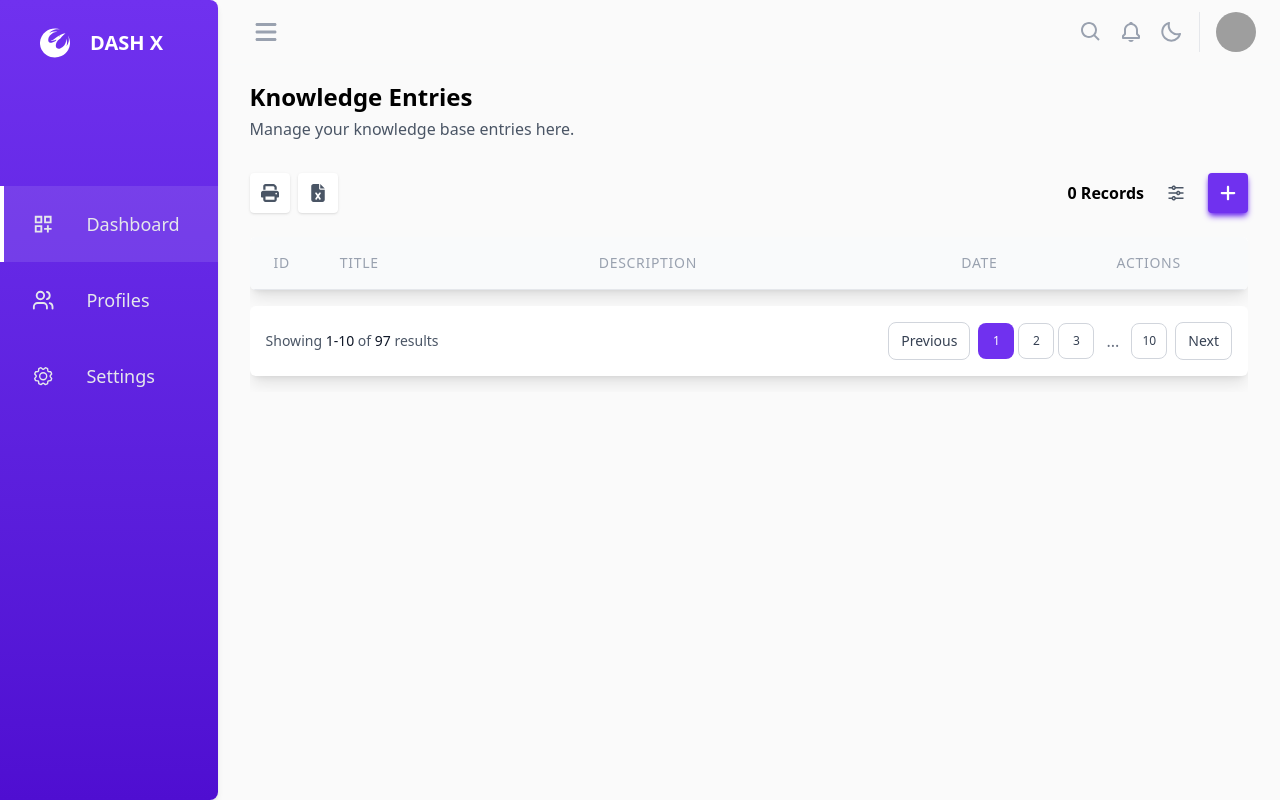
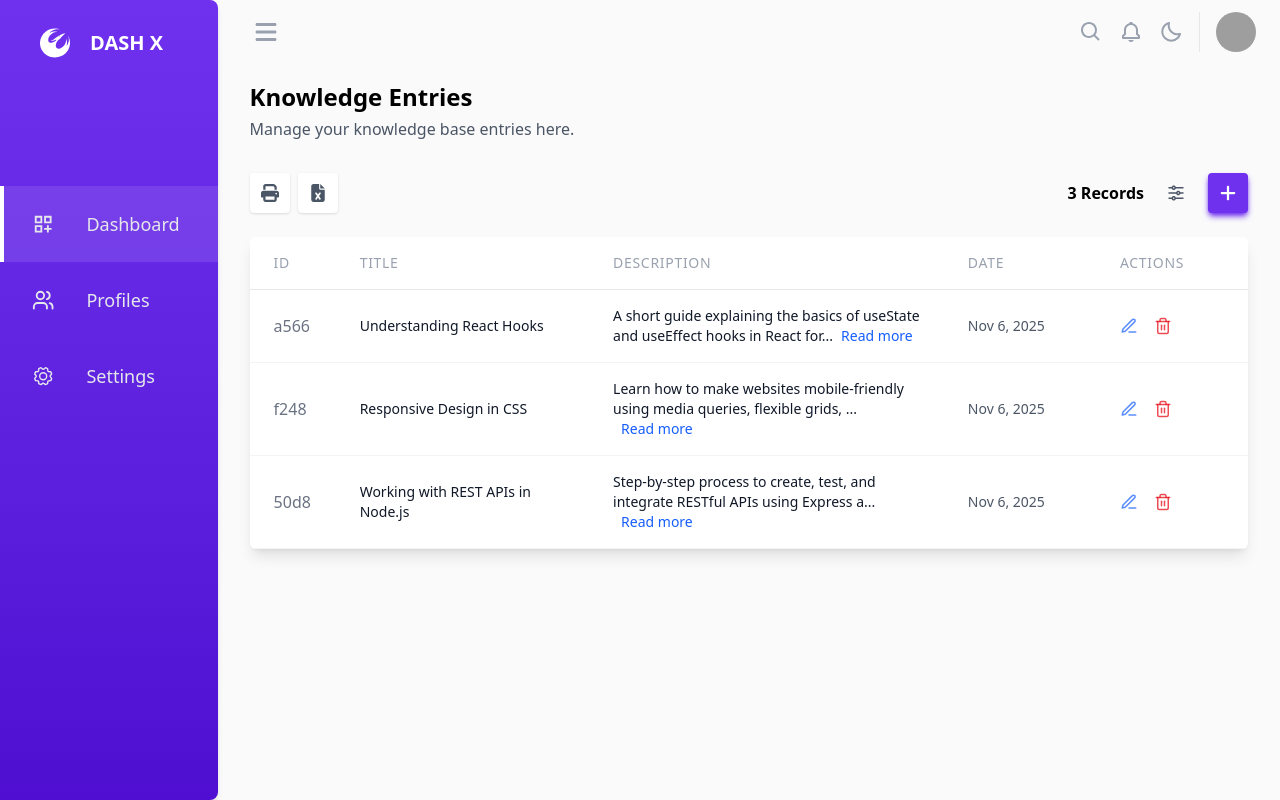
Before and after one commit to muhammad-atif-74/knowledge-entries-dashboard, a React (Vite) app: page / in a window 1280 px wide. Built offline with nearby package versions, Linux system fonts and the light colour scheme; data requests are answered from the project's data file; grey boxes are pictures that could not be loaded.

Commit message:
Update edit and delete api implementation.

```diff
--- a/db.json
+++ b/db.json
@@ -1,22 +1,22 @@
 {
   "entries": [
     {
-      "id": 1,
+      "id": "a566",
       "title": "Understanding React Hooks",
       "content": "A short guide explaining the basics of useState and useEffect hooks in React for managing state and side effects.",
-      "createdAt": 1760486400000
+      "createdAt": "2025-11-06T00:00:00.000Z"
     },
     {
-      "id": 2,
+      "id": "f248",
       "title": "Responsive Design in CSS",
-      "content": "Learn how to make websites mobile-friendly using media queries, flexible grids, and relative units.",
-      "createdAt": 1760870400000
+      "content": "Learn how to make websites mobile-friendly using media queries, flexible grids, and relative units",
+      "createdAt": "2025-11-06T00:00:00.000Z"
     },
     {
-      "id": 3,
+      "id": "50d8",
       "title": "Working with REST APIs in Node.js",
       "content": "Step-by-step process to create, test, and integrate RESTful APIs using Express and Postman.",
-      "createdAt": 1761264000000
+      "createdAt": "2025-11-06T00:00:00.000Z"
     }
   ]
 }
--- a/package.json
+++ b/package.json
@@ -18,6 +18,7 @@
     "react-dom": "^19.1.1",
     "react-icons": "^5.5.0",
     "react-router-dom": "^7.9.5",
+    "sonner": "^2.0.7",
     "tailwindcss": "^4.1.16",
     "yup": "^1.7.1",
     "zod": "^4.1.12",
--- a/src/App.tsx
+++ b/src/App.tsx
@@ -6,11 +6,13 @@ import { BrowserRouter, Routes, Route } from "react-router-dom"
 import Profile from './pages/Profile'
 import Settings from './pages/Settings'
 import AddNewEntry from './pages/AddNewEntry'
+import { Toaster } from 'sonner';
 
 function App() {
 
   return (
     <>
+      <Toaster />
       <BrowserRouter>
         <Routes>
           <Route element={<DashboardLayout />}>
--- a/src/api/index.ts
+++ b/src/api/index.ts
@@ -1,15 +1,56 @@
-import axios from "axios"
-import { api_router } from '../app-configs'
+import axios from "axios";
+import { api_routes } from "../app-config";
+import type { KnowledgeEntry, NewKnowledgeEntry } from "../types";
 
-const apiUrl = import.meta.env.VITE_APP_API_URL
+const apiUrl = import.meta.env.VITE_APP_API_URL;
 
+// ✅ Fetch all entries
 export const fetchAllEntries = async () => {
     try {
-        const response = await axios.get(`${apiUrl}${api_router.ENTRIES}`)
-        return response.data
+        const response = await axios.get(`${apiUrl}${api_routes.ENTRIES}`);
+        return response.data;
+    } catch (err) {
+        console.error(err);
+        throw new Error("Failed to fetch all entries", { cause: err });
     }
-    catch (err) {
-        throw new Error(err)
-        console.log(err)
+};
+
+export const addEntry = async (newEntry: NewKnowledgeEntry) => {
+    try {
+        const response = await axios.post(`${apiUrl}${api_routes.ENTRIES}`, newEntry);
+        return response.data;
+    } catch (err) {
+        console.error(err);
+        throw new Error("Failed to add entry", { cause: err });
     }
-}
+};
+
+export const updateEntry = async (id: string, updatedEntry: KnowledgeEntry) => {
+    try {
+        const response = await axios.put(`${apiUrl}${api_routes.ENTRIES}/${id}`, updatedEntry);
+        return response.data;
+    } catch (err) {
+        console.error(err);
+        throw new Error(`Failed to update entry with ID ${id}`, { cause: err });
+    }
+};
+
+export const deleteEntry = async (id: string) => {
+    try {
+        const response = await axios.delete(`${apiUrl}${api_routes.ENTRIES}/${id}`);
+        return response.data;
+    } catch (err) {
+        console.error(err);
+        throw new Error(`Failed to delete entry with ID ${id}`, { cause: err });
+    }
+};
+
+export const fetchEntryById = async (id: string) => {
+    try {
+        const response = await axios.get(`${apiUrl}${api_routes.ENTRIES}/${id}`);
+        return response.data;
+    } catch (err) {
+        console.error(err);
+        throw new Error(`Failed to fetch entry with ID ${id}`, { cause: err });
+    }
+};
--- a/src/components/KnowledgeEntries.tsx
+++ b/src/components/KnowledgeEntries.tsx
@@ -3,12 +3,13 @@ import type { KnowledgeEntry } from "../types"
 import { useState } from "react"
 
 interface KnowledgeEntriesProps {
-    data: KnowledgeEntry[],
+    data: KnowledgeEntry[] | [],
+    loading: boolean,
     handleDelete: (id: string) => void,
     handleEdit: (id: string) => void,
 }
 
-const KnowledgeEntries = ({ data, handleDelete, handleEdit }: KnowledgeEntriesProps) => {
+const KnowledgeEntries = ({ data, handleDelete, handleEdit, loading }: KnowledgeEntriesProps) => {
     const [expandedIds, setExpandedIds] = useState<Set<number>>(new Set())
 
     const toggleExpand = (id: number) => {
@@ -22,10 +23,10 @@ const KnowledgeEntries = ({ data, handleDelete, handleEdit }: KnowledgeEntriesPr
 
 
     return (
-        <div className="w-full overflow-x-auto ">
-            <table className="w-full border-collapse bg-white dark:bg-gray-900 rounded-md shadow-lg hidden md:block overflow-auto">
+        <div className="w-full ">
+            <table className="w-full border-collapse bg-white dark:bg-gray-900 rounded-md mb-6 shadow-lg hidden md:block overflow-auto">
                 <thead>
-                    <tr className="border-b border-gray-200 dark:border-gray-700 bg-gray-50 dark:bg-gray-900">
+                    <tr className="border-b border-gray-200 dark:border-gray-700 bg-white dark:bg-gray-900">
                         <th className="text-left py-4 px-6 text-sm font-medium text-gray-400 uppercase tracking-wider w-[5%]">
                             ID
                         </th>
@@ -44,7 +45,26 @@ const KnowledgeEntries = ({ data, handleDelete, handleEdit }: KnowledgeEntriesPr
                     </tr>
                 </thead>
                 <tbody>
-                    {data.map((entry) => {
+                    {
+                        loading && (
+                            <tr>
+                                <td colSpan={5} className="py-4 px-6 text-center text-gray-500">
+                                    Loading...
+                                </td>
+                            </tr>
+                        )
+                    }
+                    {
+                        data.length === 0 && !loading && (
+                            <tr>
+                                <td colSpan={5} className="py-4 px-6 text-center text-gray-500">
+                                    No records found.
+                                </td>
+                            </tr>
+                        )
+                    }
+                    {data.length > 0 && !loading && data
+                        .map((entry) => {
                             return (
                                 <tr key={entry.id} className="border-b border-gray-100 dark:border-gray-700 hover:bg-gray-50 dark:hover:bg-gray-700 transition-colors">
                                     <td className="py-4 px-6 text-gray-500 font-medium">
@@ -107,10 +127,10 @@ const KnowledgeEntries = ({ data, handleDelete, handleEdit }: KnowledgeEntriesPr
                                 </p>
                                 <div className="action flex items-center gap-4" >
                                     <div className="">
-                                        <FiEdit3 className="text-lg cursor-pointer text-blue-600/70 hover:text-blue-800 transition" />
+                                        <FiEdit3 onClick={() => handleEdit(entry.id)} className="text-lg cursor-pointer text-blue-600/70 hover:text-blue-800 transition" />
                                     </div>
                                     <div className="">
-                                        <FiTrash2 className="text-lg cursor-pointer text-red-600/70 hover:text-red-800 transition" />
+                                        <FiTrash2 onClick={() => handleDelete(entry.id)} className="text-lg cursor-pointer text-red-600/70 hover:text-red-800 transition" />
                                     </div>
                                 </div>
                             </div>
@@ -119,7 +139,7 @@ const KnowledgeEntries = ({ data, handleDelete, handleEdit }: KnowledgeEntriesPr
                 }
             </div>
 
-            <div className="flex flex-col md:flex-row gap-2 items-center justify-between my-4 p-3 md:p-4 bg-white dark:bg-gray-900 rounded-md shadow-sm md:shadow-lg">
+            <div className="hidden flex flex-col md:flex-row gap-2 items-center justify-between my-4 p-3 md:p-4 bg-white dark:bg-gray-900 rounded-md shadow-sm md:shadow-lg">
                 <div className="hidden md:block text-sm text-gray-600 dark:text-gray-100">
                     Showing <span className="font-medium text-gray-900 dark:text-gray-50">1-10</span> of <span className="font-medium text-gray-900 dark:text-gray-50">97</span> results
                 </div>
--- a/src/layouts/DashboardLayout.tsx
+++ b/src/layouts/DashboardLayout.tsx
@@ -10,7 +10,7 @@ const DashboardLayout = () => {
     return (
         <main className="flex items-start bg-neutral-50 dark:bg-[#1a263c] dark:text-gray-50 h-screen overflow-auto">
             <Sidebar />
-            <section className={clsx("content w-full overflow-hidden", isSidebarCollapsed ? "md:w-[94%]" : "md:w-[83%]")}>
+            <section className={clsx("content w-full overflow-auto h-screen ", isSidebarCollapsed ? "md:w-[94%]" : "md:w-[83%]")}>
                 <Header />
                 <Outlet />
             </section>
--- a/src/pages/AddNewEntry.tsx
+++ b/src/pages/AddNewEntry.tsx
@@ -4,7 +4,10 @@ import { useNavigate, useSearchParams } from "react-router-dom"
 import { FaSave } from "react-icons/fa"
 import { MdCancel } from "react-icons/md"
 import { routes } from "../app-config"
-import { knowledgeEntries } from "./Dashboard"
+import type { KnowledgeEntry, NewKnowledgeEntry } from "../types"
+import { addEntry, fetchEntryById, updateEntry } from "../api"
+import { toast } from "sonner"
+import { useEffect, useState } from "react"
 
 const validationSchema = Yup.object({
     title: Yup.string()
@@ -20,30 +23,111 @@ const validationSchema = Yup.object({
         .max(new Date(), "Date cannot be in the future"),
 })
 
+interface FormValues {
+    title: string
+    content: string
+    createdAt: string
+}
+
 const AddNewEntry = () => {
     const navigate = useNavigate()
     const [searchParams] = useSearchParams()
     const entryId = searchParams.get("id")
     const isEditMode = Boolean(entryId)
 
-    const existingEntry = isEditMode
-        ? knowledgeEntries.find(entry => entry.id === entryId)
-        : null
+    const [existingEntry, setExistingEntry] = useState<KnowledgeEntry | null>(null)
+    const [isLoading, setIsLoading] = useState(false)
 
-    const formik = useFormik({
+    useEffect(() => {
+        if (isEditMode && entryId) {
+            setIsLoading(true)
+            fetchEntryById(entryId)
+                .then((data) => {
+                    console.log("Fetched entry for editing:", data)
+                    setExistingEntry(data)
+                })
+                .catch((error) => {
+                    console.error("Error fetching entry:", error)
+                    toast.error("Failed to load entry data.")
+                    navigate(routes.DASHBOARD)
+                })
+                .finally(() => {
+                    setIsLoading(false)
+                })
+        }
+    }, [entryId, isEditMode, navigate])
+
+
+    const handleAddEntry = (entryData: NewKnowledgeEntry) => {
+        console.log("Adding new entry:", entryData)
+        addEntry(entryData)
+            .then((data) => {
+                console.log("Entry added successfully:", data)
+                toast.success("Entry added successfully!")
+                setTimeout(() => {
+                    navigate(routes.DASHBOARD)
+                }, 500);
+            })
+            .catch((error) => {
+                console.error("Error adding entry:", error)
+                toast.error("Failed to add entry. Please try again.")
+            })
+    }
+
+    const handleUpdateEntry = (entryData: KnowledgeEntry) => {
+        console.log("Updating entry:", entryData)
+
+        updateEntry(entryId!, entryData)
+            .then((data) => {
+                toast.success("Entry updated successfully!")
+                setTimeout(() => {
+                    navigate(routes.DASHBOARD)
+                }, 500);
+                navigate(routes.DASHBOARD)
+            })
+            .catch((error) => {
+                console.error("Error updating entry:", error)
+                toast.error("Failed to update entry. Please try again.")
+            })
+    }
+
+    const formik = useFormik<FormValues>({
         initialValues: {
             title: existingEntry?.title || "",
             content: existingEntry?.content || "",
             createdAt: existingEntry?.createdAt
-                ? new Date(existingEntry.createdAt).toISOString().split('T')[0]
-                : new Date().toISOString().split('T')[0],
+                ? new Date(existingEntry.createdAt).toISOString().split("T")[0]
+                : new Date().toISOString().split("T")[0],
         },
+        enableReinitialize: true, // This is crucial - it updates the form when existingEntry loads
         validationSchema,
         onSubmit: (values) => {
-            console.log(isEditMode ? "Updating entry:" : "Creating entry:", values)
-            navigate(routes.DASHBOARD)
+            if (isEditMode) {
+                const entryData: KnowledgeEntry = {
+                    id: entryId!,
+                    title: values.title,
+                    content: values.content,
+                    createdAt: new Date(values.createdAt),
+                }
+                handleUpdateEntry(entryData)
+            } else {
+                const entryData: NewKnowledgeEntry = {
+                    title: values.title,
+                    content: values.content,
+                    createdAt: new Date(values.createdAt),
+                }
+                handleAddEntry(entryData)
+            }
         },
     })
+
+    if (isLoading) {
+        return (
+            <section className="px-2 md:px-8">
+                <div className="text-center py-8">Loading...</div>
+            </section>
+        )
+    }
 
     return (
         <section className="px-2 md:px-8">
--- a/src/pages/Dashboard.tsx
+++ b/src/pages/Dashboard.tsx
@@ -6,33 +6,15 @@ import { useEffect, useState } from "react"
 import ConfirmDialog from "../components/ConfirmDialog"
 import { Link, useNavigate } from "react-router-dom"
 import { routes } from "../app-config"
-import {fetchAllEntries} from '../api/index'
-export const knowledgeEntries: KnowledgeEntry[] = [
-  {
-    id: "1",
-    title: "Understanding React Hooks",
-    content: "A short guide explaining the basics of useState and useEffect hooks in React for managing state and side effects.",
-    createdAt: new Date("2025-10-15"),
-  },
-  {
-    id: "2",
-    title: "Responsive Design in CSS",
-    content: "Learn how to make websites mobile-friendly using media queries, flexible grids, and relative units.",
-    createdAt: new Date("2025-10-20"),
-  },
-  {
-    id: "3",
-    title: "Working with REST APIs in Node.js",
-    content: "Step-by-step process to create, test, and integrate RESTful APIs using Express and Postman.",
-    createdAt: new Date("2025-10-25"),
-  },
-]
+import { deleteEntry, fetchAllEntries } from '../api/index'
+import { toast } from "sonner"
 
 
 const Dashboard = () => {
   const navigate = useNavigate()
 
   const [knowledgeEntries, setKnowledgeEntries] = useState<KnowledgeEntry[] | null>([])
+  const [loadingKnowledgeEntries, setLoadingKnowledgeEntries] = useState<boolean>(true)
   const [confirmDialog, setConfirmDialog] = useState({
     isOpen: false,
     title: '',
@@ -41,11 +23,33 @@ const Dashboard = () => {
   });
 
   useEffect(() => {
-    fetchAllEntries
+    fetchAllEntries()
+      .then((data) => {
+        console.log("Fetched knowledge entries:", data);
+        setKnowledgeEntries(data);
+      })
+      .catch((error) => {
+        console.error("Error fetching knowledge entries:", error);
+      })
+      .finally(() => {
+        setLoadingKnowledgeEntries(false);
+      });
   }, [])
 
   const handleDeleteRecord = (id: string) => {
     console.log("Record deleted.", id);
+
+    deleteEntry(id)
+      .then((data) => {
+        console.log("Entry deleted successfully:", data);
+        toast.success("Entry deleted successfully!");
+        setKnowledgeEntries(prevEntries => prevEntries ? prevEntries.filter(entry => entry.id !== id) : null);
+      })
+      .catch((error) => {
+        toast.error("Failed to delete entry. Please try again.");
+        console.error("Error deleting entry:", error);
+      });
+
     setConfirmDialog({ ...confirmDialog, isOpen: false });
   }
 
@@ -81,7 +85,7 @@ const Dashboard = () => {
           </aside>
           <aside>
             <div className="flex items-center gap-3">
-              <h5 className="font-semibold text-sm md:text-base">{knowledgeEntries.length} Records</h5>
+              <h5 className="font-semibold text-sm md:text-base">{knowledgeEntries?.length} Records</h5>
               <div className="w-8 h-8 md:w-10 md:h-10 flex items-center justify-center cursor-pointer  group">
                 <RiEqualizerLine className="text-lg text-gray-600 dark:text-gray-50 dark:group-hover:text-white group-hover:scale-105 group-hover:text-gray-700 transition" />
               </div>
@@ -94,9 +98,10 @@ const Dashboard = () => {
 
         {/* List of knowledge entries  */}
         <KnowledgeEntries
-          data={knowledgeEntries}
+          data={knowledgeEntries!}
           handleDelete={handleDeleteClick}
           handleEdit={handleEditClick}
+          loading={loadingKnowledgeEntries}
         />
 
       </section>
--- a/src/types/index.ts
+++ b/src/types/index.ts
@@ -19,5 +19,7 @@ export interface KnowledgeEntry {
     id: string
     title: string
     content: string
-    createdAt?: Date
+    createdAt?: Date | string
 }
+
+export type NewKnowledgeEntry = Omit<KnowledgeEntry, "id">
```
Also changed, not shown: 1 other file (tests, documents, lock files or other folders). Lines whose indentation alone changed are shown as unchanged.
